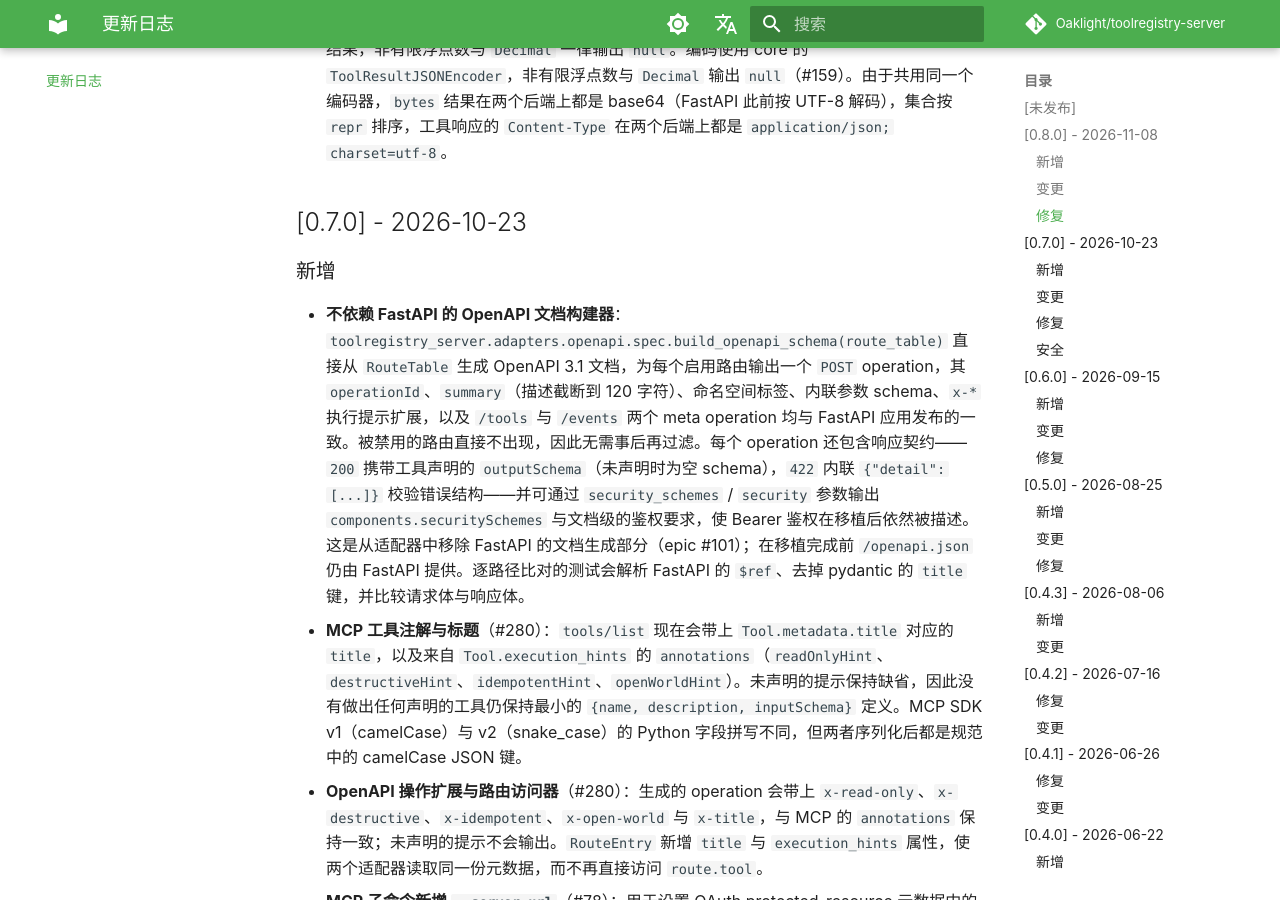
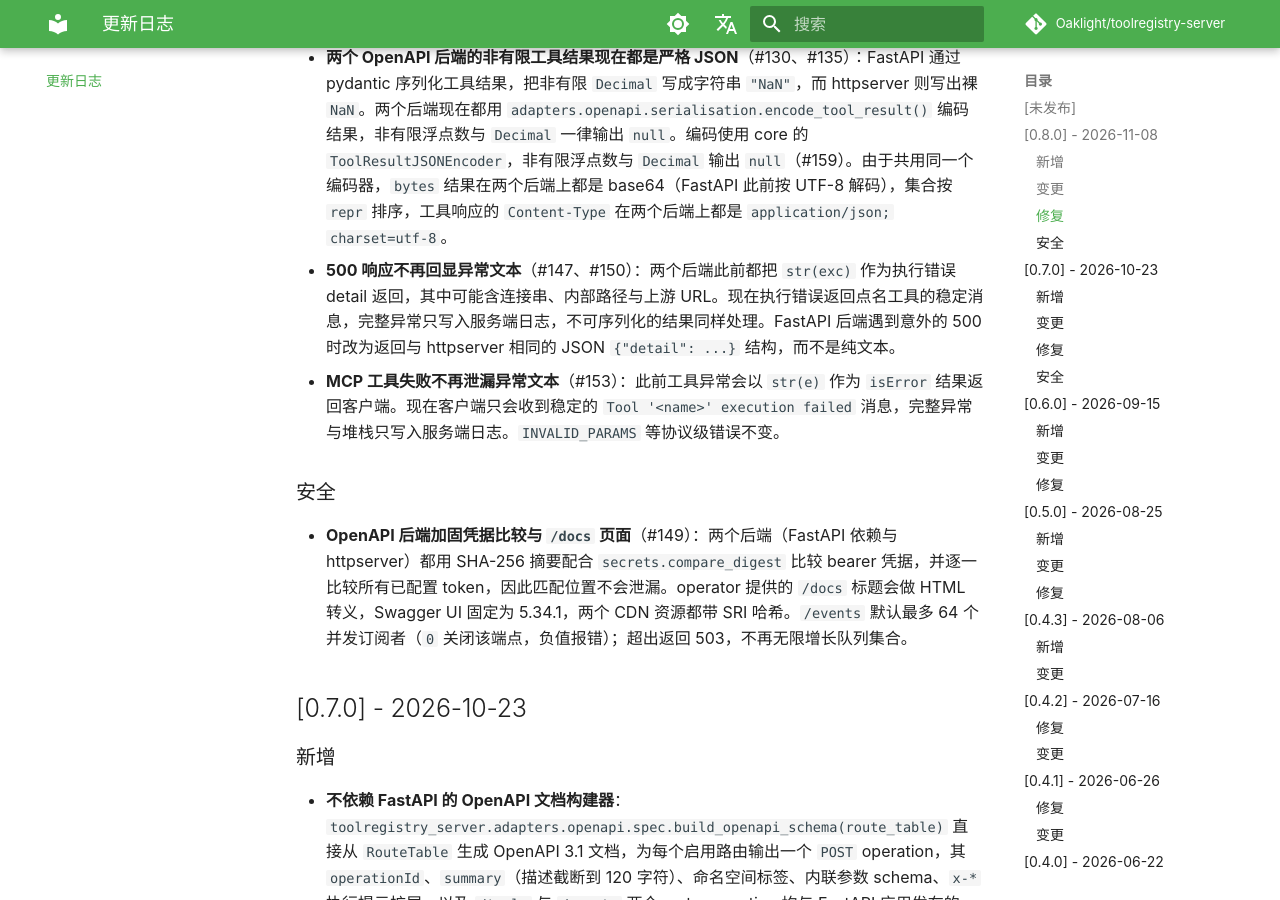
Before and after one commit to Oaklight/toolregistry-server, an MkDocs documentation site: the page built from docs/changelog.md, in a window 1280 px wide and 900 px high, scrolled down 3935 px. Built offline with MkDocs 1.6.1 and Material for MkDocs 9.7.7, drawn with Linux system fonts in a browser that asks for light colours; some web fonts are replaced; comment, search, counter and statistics services are not loaded; some of the changed text lies outside the part shown.

Commit message:
docs(changelog): 补齐 0.8.0 的安全与错误处理条目

```diff
--- a/docs/changelog.md
+++ b/docs/changelog.md
@@ -25,12 +25,13 @@
 - **比工具模型更严格的参数覆盖会被拒绝**（core #384）：对 model-backed 工具，`override_parameters` 现在拒绝新增 `required`、收紧 `minimum`/`maximum`/`minLength`/`maxLength`、修改 `pattern`、收窄或改变 `enum`、或收窄或改变属性类型的覆盖，因为工具的校验模型不会执行更严格的契约。更宽松的覆盖会保存并发出 `UserWarning`。现有的更严格覆盖需要放宽或改用代理工具；代理工具按发布的 schema 校验，不受影响。拒绝由程序化的 `override_parameters` 调用抛出。`toolregistry-server` 自身不会从配置应用路由参数覆盖，因此升级不会仅因此导致启动失败；下游加载器若确实应用这些覆盖，应捕获 `ValueError`、记录工具名与原因、跳过该条覆盖，使服务仍能启动。
 - **OpenAPI 请求校验不再依赖 pydantic 模型**（#123，epic #101）：`_schema_to_pydantic`、`_resolve_type` 以及 `__annotations__` 的修补全部移除。请求体现在改走两条路径：由函数签名生成的工具直接调用 `Tool.validate_parameters()`——与 `invoke` 相同的类型转换与未声明键过滤；代理工具（MCP / OpenAPI / LangChain，没有 `parameters_model`）则使用内联的 `jsonschema.schema_validate()`。两者都沿用既有的 422 `{"detail": [...]}` 结构（含 `loc` / `msg` / `type`），客户端错误处理无需改动。非 JSON 对象（数组、字符串、数字、`null`、表单提交）现在返回 422，而不是在参数处理阶段失败。
 - **`/openapi.json` 由 `RouteTable` 构建器生成**（#124，epic #101）：文档改由 `build_openapi_schema(route_table)` 生成，而不再通过 FastAPI 的 `get_openapi()` 遍历生成的 pydantic 模型，应用发布的文档与独立构建器输出的文档不会再出现偏差。被禁用的路由天然不在文档中。
+- **内联 jsonschema 更新到 0.4.4**：内置校验器升级到 zerodep 0.4.4，公开 API 不变。
 
 ### 修复
 
 - **请求校验不再阻塞 httpserver 的事件循环**（#161）：`_validate_arguments` 过去在 async handler 中同步执行，请求体或 schema 较大时会卡住 SSE 流与同进程的其他请求。两个 OpenAPI 后端现在都在工作线程中校验：httpserver handler 与 FastAPI 异步端点使用 `asyncio.to_thread`，FastAPI 同步端点本来就在其线程池中运行。`HTTPException` 仍以相同的 422 结构返回客户端。
 - **OpenAPI 后端的工具失败日志重新包含堆栈**（#162）：内联 `structlog` 的处理器链没有 `format_exc_info`，`logger.exception()` 到达 `ConsoleRenderer` 时只剩 `exc_info=True`，堆栈被丢弃。两个后端现在与 MCP 路径一样显式传入 `exception=traceback.format_exc()`；FastAPI 适配器改用内联 logger，不再使用标准库 `logging`，以便接受该关键字。返回给客户端的 500 响应体不变。
-- **OpenAPI 请求校验不再执行来自 spec 的正则**（core #384）：OpenAPI 文档中的 `pattern` 或 `patternProperties` 可能发生灾难性回溯并卡住工具调用，因为 Python 的 `re` 没有超时。代理工具现在使用去掉这些关键字的副本校验（移除 `patternProperties` 时同层 `additionalProperties: false` 会放宽），而 `/openapi.json`、MCP 的 `inputSchema` 与路由 ETag 仍发布原始约束。覆盖保留其正则；字段格式以上游 API 为准。
+- **OpenAPI 请求校验不再执行来自 spec 的正则**（core #384）：OpenAPI 文档中的 `pattern` 或 `patternProperties` 可能发生灾难性回溯并卡住工具调用，因为 Python 的 `re` 没有超时。代理工具现在使用去掉这些关键字的副本校验（移除 `patternProperties` 时同层 `additionalProperties: false` 会放宽），而 `/openapi.json`、MCP 的 `inputSchema` 与路由 ETag 仍发布原始约束。覆盖保留其正则；字段格式以上游 API 为准。同一批修复中，`additionalProperties: {}` 不再被当作 `False`：空 schema 现在允许额外字段，与 override 路径一致，而不是在校验中接受、随后又被过滤掉。
 - **operator 配置中的本地 OpenAPI 路径现在可以加载**（core #376）：core #376 让 `load_openapi_spec()` 默认拒绝本地路径，除非调用方显式开启，而 `register_openapi_source()` 没有开启，因此指向本地文件的 `openapi` 源不会注册任何工具，只记录一条警告。现在服务端会传入 `allow_local_files=True`；面板输入仍然只接受 http(s)。
 - **httpserver 后端的请求体上限可配置**（#134）：内联后端此前继承 1 MiB 上限，参数超过该值的工具调用在 FastAPI 后端可用，在 httpserver 后端却返回 413。现在可用 `--max-body-size BYTES` 与 `OpenAPIAdapter(max_body_size=...)` 设置该上限；默认仍为 1 MiB，非正值会抛出 `ValueError`，超限请求返回不含 traceback 的 JSON `413`。如果请求体大到服务端拒绝时客户端仍在写入，仍可能表现为连接重置——排空未读请求体必须在内部服务端中完成。
 - **核心层覆写现在会传达到所有对外发布的 schema**：`ToolRegistry.override()` 会替换
@@ -45,6 +46,12 @@
   （MCP `tools/list`）固定。
 - **路由级覆盖会被校验并具有权威性**（#138）：覆盖现在是一份经校验的副本。`override_parameters` 要求对象 schema（接受 `["object", "null"]`），把省略的 `additionalProperties` 规范化为 `false`，从工具的校验模型补齐 `required`，当覆盖缺少模型必填字段时发出警告，并拒绝模型型工具无法执行的带类型 `additionalProperties`。OpenAPI 适配器在走校验模型之前先检查实际发布的 schema，因此覆盖未声明的键会以 `extra_forbidden` 被拒绝，而不会静默传给可调用对象。
 - **两个 OpenAPI 后端的非有限工具结果现在都是严格 JSON**（#130、#135）：FastAPI 通过 pydantic 序列化工具结果，把非有限 `Decimal` 写成字符串 `"NaN"`，而 httpserver 则写出裸 `NaN`。两个后端现在都用 `adapters.openapi.serialisation.encode_tool_result()` 编码结果，非有限浮点数与 `Decimal` 一律输出 `null`。编码使用 core 的 `ToolResultJSONEncoder`，非有限浮点数与 `Decimal` 输出 `null`（#159）。由于共用同一个编码器，`bytes` 结果在两个后端上都是 base64（FastAPI 此前按 UTF-8 解码），集合按 `repr` 排序，工具响应的 `Content-Type` 在两个后端上都是 `application/json; charset=utf-8`。
+- **500 响应不再回显异常文本**（#147、#150）：两个后端此前都把 `str(exc)` 作为执行错误 detail 返回，其中可能含连接串、内部路径与上游 URL。现在执行错误返回点名工具的稳定消息，完整异常只写入服务端日志，不可序列化的结果同样处理。FastAPI 后端遇到意外的 500 时改为返回与 httpserver 相同的 JSON `{"detail": ...}` 结构，而不是纯文本。
+- **MCP 工具失败不再泄漏异常文本**（#153）：此前工具异常会以 `str(e)` 作为 `isError` 结果返回客户端。现在客户端只会收到稳定的 `Tool '<name>' execution failed` 消息，完整异常与堆栈只写入服务端日志。`INVALID_PARAMS` 等协议级错误不变。
+
+### 安全
+
+- **OpenAPI 后端加固凭据比较与 `/docs` 页面**（#149）：两个后端（FastAPI 依赖与 httpserver）都用 SHA-256 摘要配合 `secrets.compare_digest` 比较 bearer 凭据，并逐一比较所有已配置 token，因此匹配位置不会泄漏。operator 提供的 `/docs` 标题会做 HTML 转义，Swagger UI 固定为 5.34.1，两个 CDN 资源都带 SRI 哈希。`/events` 默认最多 64 个并发订阅者（`0` 关闭该端点，负值报错）；超出返回 503，不再无限增长队列集合。
 
 ## [0.7.0] - 2026-10-23
 
```
